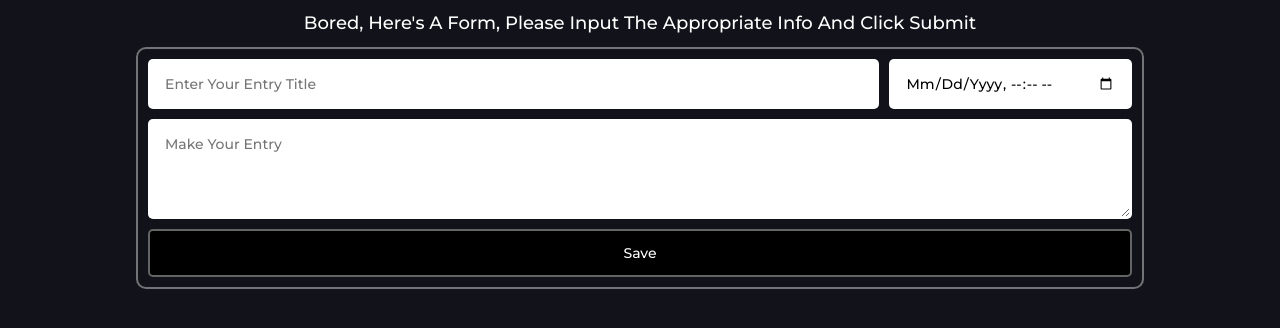
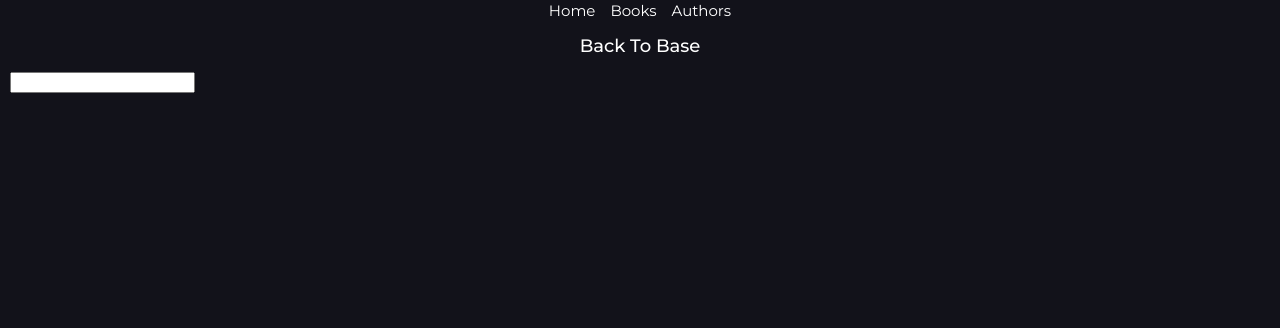
Before and after one commit to AdeDevs/rHooks, a React (Vite) app: page / in a window 1280 px wide. Shown: the top 328 px of the page. Built offline with nearby package versions, Linux system fonts and the light colour scheme.

Commit message:
refactor Home component and update styles for improved user experience

```diff
--- a/src/components/Home.jsx
+++ b/src/components/Home.jsx
@@ -1,94 +1,30 @@
 import { useEffect, useMemo, useRef, useState } from "react"
 
+export default function HomePage() {
+    const [userName, setUserName] = useState(() => {
+        const storedUser = localStorage.getItem("name")
+        return storedUser ? JSON.parse(storedUser) : ""
+    })
 
-export default function HomePage() {
-    const [id, setId] = useState(() => {
-        const storedId = localStorage.getItem("id");
-        return storedId ? JSON.parse(storedId) : 0; // start at 0 if none saved
-    });
-    const [name, setName] = useState("")
-    const [date, setDate] = useState("")
-    const [entry, setEntry] = useState("")
-    const [active, setActive] = useState(() => {
-        const stored = localStorage.getItem("active");
-        return stored ? JSON.parse(stored) : false;
-    });
-    const [items, setItems] = useState(() => {
-        const storedItems = localStorage.getItem("items");
-        return storedItems ? JSON.parse(storedItems) : [];
-    });
-    // const [searchParam, setSearchParam] = useState("")
-    // const [searchItem, setSearchItem] = useState("")
-
-    const handleSubmit = (e) => {
-        e.preventDefault();
-        const newItem = { name, date, entry, id };
-        setItems((prevItems) => [...prevItems, newItem]);
-        setName("");
-        setDate("");
-        setEntry("");
-        setId((prevId) => prevId + 1);
-        setActive(true);
-    };
     useEffect(() => {
-        localStorage.setItem("id", JSON.stringify(id));
-    }, [id]);
-    useEffect(() => {
-        localStorage.setItem("active", JSON.stringify(active));
-    }, [active]);
-    useEffect(() => {
-        localStorage.setItem("items", JSON.stringify(items));
-        console.log(items);
-    }, [items]);
+        localStorage.setItem("name", JSON.stringify(userName));
+    },[userName])
 
 
-    // const handleSearch = useMemo(() => {
-    //     return items.filter(item => item.name.toLowerCase().includes(searchParam.toLowerCase()))
-    // }, [items, searchParam])
 
     return (
         <div className="parent">
-            {/* <h1>Bored, Here's a form, please input the appropriate info and click submit</h1> */}
-            {/* <nav className="navigation">
+            <nav className="navigation">
                 <ul>
                     <li>Home</li>
                     <li>Books</li>
                     <li>Authors</li>
                 </ul>
-            </nav> */}
+            </nav>
             <div className="card">
-                <h1>Bored, Here's a form, please input the appropriate info and click submit</h1>
-                <div className="inputs">
-                    <form onSubmit={handleSubmit}>
-                        <div className="split">
-                            <input className="date-form" type="text" placeholder="Enter Your Entry Title" value={name} onChange={(e) => setName(e.target.value)} required />
-                            <input type="datetime-local" value={date} onChange={(e) => setDate(e.target.value)} required />
-                        </div>
-                        <textarea type="text" placeholder="Make Your Entry" value={entry} onChange={(e) => setEntry(e.target.value)} required />
-                        <button>Save</button>
-                    </form>
-                </div>
-                <div className={`search ${active ? "active" : ""}`}>
-                    {items.map((item, idx) => {
-                        return (
-                            <div key={item.id} className="results">
-                                <h1>{item.name}</h1>
-                                <p className="text date">Entry made at {item.date}</p>
-                                <p className="text">{item.entry}</p>
-                            </div>
-                        )
-                    })}
-                </div>
-                {/* <input type="text" placeholder="search" value={searchParam} onChange={(e) => setSearchParam(e.target.value)} />
-                        {handleSearch.map((item) => {
-                            return (
-                                <div key={item.id} className="search">
-                                    <p>{item.name}</p>
-                                    <p>{item.age}</p>
-                                    <p>{item.club}</p>
-                                </div>
-                            )
-                        })} */}
+                <h1>Back to base</h1>
+                <p>{userName}</p>
+                <input type="text" value={userName} onChange={(e) => setUserName(e.target.value)} />
             </div>
 
         </div>
--- a/src/styles/index.css
+++ b/src/styles/index.css
@@ -46,9 +46,6 @@
   padding: 10px;
   margin: 0 auto;
   box-sizing: border-box;
-  display: grid;
-  grid-template-columns: 1fr;
-  grid-template-rows: auto auto 1fr;
 }
 
 
@@ -102,10 +99,11 @@
 .inputs button {
   font-weight: 500;
   background-color: #000;
+  text-transform: uppercase;
   color: #fff;
 }
 .inputs button:hover {
-  background-color: #fff;
+  background-color: #00ca00;
   color: #000;
   cursor: pointer;
 }
@@ -168,6 +166,33 @@
   font-weight: 700;
   font-size: 11px;
 }
+.results .btns {
+  display: flex;
+  width: fit-content;
+  margin-top: 10px;
+  gap: 20px;
+}
+.btns button {
+  padding: 10px 25px;
+  border: 2px solid #ffffff26;
+  background-color: #33333338;
+  box-shadow: 0 4px 30px rgba(0, 0, 0, 0.1);
+  backdrop-filter: blur(10px);
+  font-family: inherit;
+  color: #fff;
+  font-size: 12px;
+  text-transform: uppercase;
+  font-weight: 600;
+  border-radius: 5px;
+  cursor: pointer;
+  transition: all .3s ease-in-out;
+}
+.btns .edit:hover {
+  background-color: #00ca00;
+}
+.btns .del:hover {
+  background-color: red;
+}
 
 @media screen and (max-width: 750px) {
   .inputs form, .search {
```
